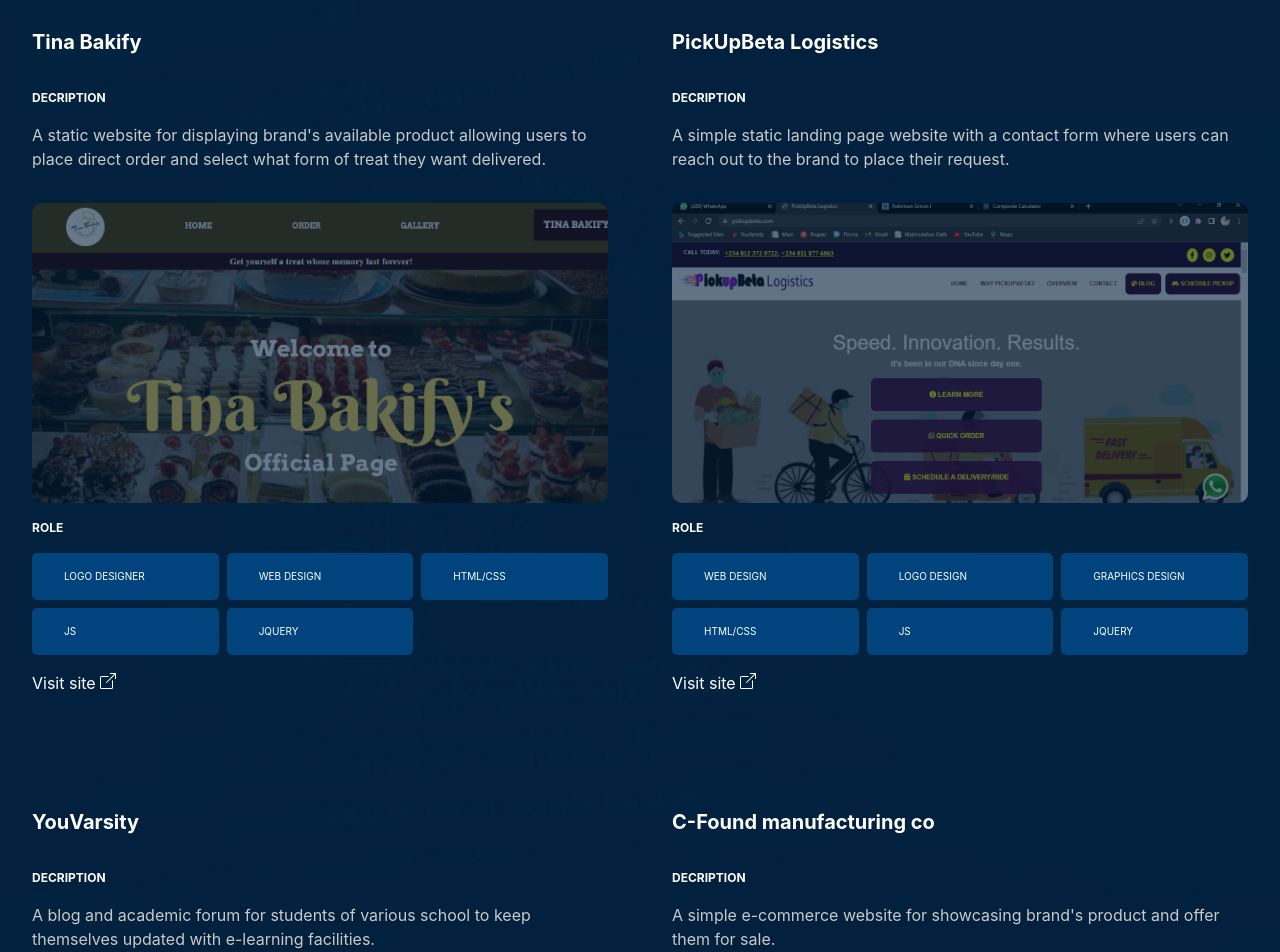
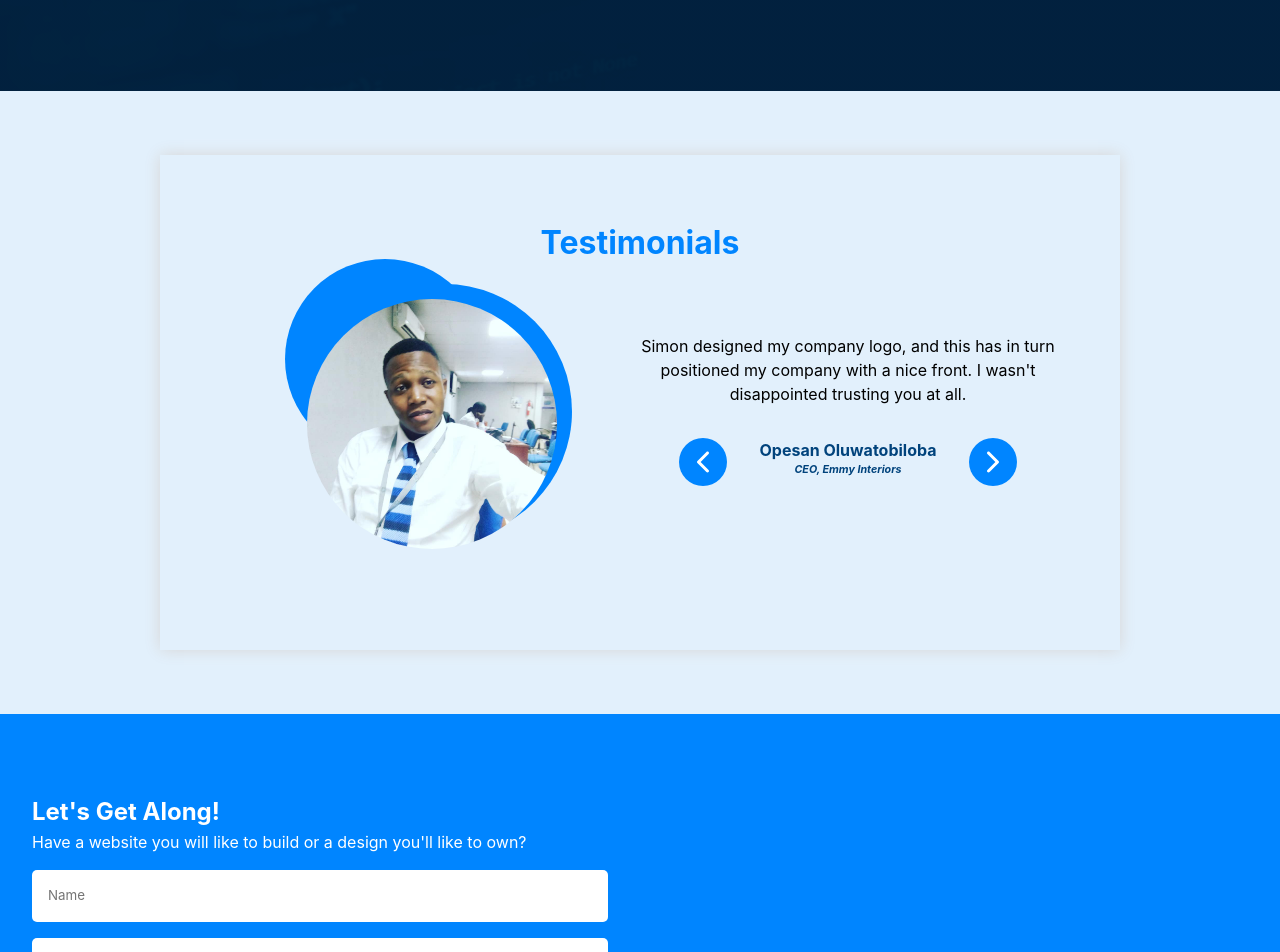
Before and after one commit to Chosen2730/react-portfolio, a React (Create React App) app: page / in a window 1280 px wide. Shown: the part 2880-3832 px from the top of the page. Built offline with nearby package versions, Linux system fonts and the light colour scheme.

Commit message:
debugging

```diff
--- a/package.json
+++ b/package.json
@@ -10,6 +10,7 @@
     "react-dom": "^18.1.0",
     "react-icons": "^4.4.0",
     "react-scripts": "5.0.1",
+    "source-map-resolve": "^0.6.0",
     "web-vitals": "^2.1.4"
   },
   "scripts": {
--- a/public/index.html
+++ b/public/index.html
@@ -2,14 +2,14 @@
 <html lang="en">
   <head>
     <meta charset="utf-8" />
-    <link rel="icon" href="%PUBLIC_URL%/logo192.png>
+    <link rel="icon" href="%PUBLIC_URL%/logo.png>
     <meta name="viewport" content="width=device-width, initial-scale=1" />
     <meta name="theme-color" content="#000000" />
     <meta
       name="description"
       content="Welcome to Robinson Simon I. Portfolio website"
     />
-    <link rel="apple-touch-icon" href="%PUBLIC_URL%/logo192.png" />
+    <link rel="apple-touch-icon" href="%PUBLIC_URL%/logo.png" />
     <!--
       manifest.json provides metadata used when your web app is installed on a
       user's mobile device or desktop. See https://developers.google.com/web/fundamentals/web-app-manifest/
--- a/src/contact.js
+++ b/src/contact.js
@@ -23,7 +23,7 @@
             <input className='submit' type='button' value='Send Message' />
           </form>
         </div>
-        <div className='map-cont'>
+        {/* <div className='map-cont'>
           <iframe
             title='map'
             src='https://www.google.com/maps/embed?pb=!1m14!1m12!1m3!1d15834.213685088695!2d3.3691251500000003!3d7.177506499999999!2m3!1f0!2f0!3f0!3m2!1i1024!2i768!4f13.1!5e0!3m2!1sen!2sng!4v1652644464438!5m2!1sen!2sng'
@@ -31,7 +31,7 @@
             height='450'
             style={{ border: 0 }}
           ></iframe>
-        </div>
+        </div> */}
       </main>
       <div className='copyright'>
         <p>&copy; {new Date().getFullYear()} Simon I.R. All Right Reserved</p>
--- a/src/data.js
+++ b/src/data.js
@@ -3,7 +3,7 @@
     title: "TACSFON FUNAAB",
     desc: "A church website reflecting the church details, social media, services and managment details.",
     role: ["web design", "HTML/CSS", "JS"],
-    url: "https://chosen2730.github.io/TACN/",
+    url: "https://tacsfonfunaab.org",
     image: "Images/tacn.png",
   },
   {
@@ -12,41 +12,6 @@
     role: ["HTML/CSS", "ReactJS"],
     url: "https://chosen2730.github.io/CompositeCalc/",
     image: "Images/calc.png",
-  },
-  {
-    title: "Tina Bakify",
-    desc: "A static website for displaying brand's available product allowing users to place direct order and select what form of treat they want delivered.",
-    role: ["logo designer", "web design", "HTML/CSS", "JS", "JQUERY"],
-    url: "https://tinabakify.com.ng/",
-    image: "Images/tina.png",
-  },
-  {
-    title: "PickUpBeta Logistics",
-    desc: "A simple static landing page website with a contact form where users can reach out to the brand to place their request.",
-    role: [
-      "web design",
-      "Logo Design",
-      "Graphics Design",
-      "HTML/CSS",
-      "JS",
-      "JQUERY",
-    ],
-    url: "https://pickupbeta.com/",
-    image: "Images/pick.png",
-  },
-  {
-    title: "YouVarsity",
-    desc: "A blog and academic forum for students of various school to keep themselves updated with e-learning facilities.",
-    role: ["logo designer", "web design", "wordpress dev", "HTML/CSS", "JS"],
-    url: "",
-    image: "Images/you.png",
-  },
-  {
-    title: "C-Found manufacturing co",
-    desc: "A simple e-commerce website for showcasing brand's product and offer them for sale.",
-    role: ["web design", "Logo Design", "Graphics Design", "HTML/CSS", "JS"],
-    url: "",
-    image: "Images/shoe.png",
   },
 ];
 
--- a/src/projects.js
+++ b/src/projects.js
@@ -16,7 +16,7 @@
               <h6 className='little-info'>Decription</h6>
               <p className='service-info'>{desc}</p>
               <div className='project-image'>
-                <img src={image} alt='' srcset='' />
+                <img src={image} alt='' srcSet='' />
               </div>
               <h6 className='little-info'>Role</h6>
               <div className='role-cont'>
```
Also changed, not shown: public/logo.png (renamed from public/logo192.png), public/manifest.json, 1 other file (tests, documents, lock files or other folders).
